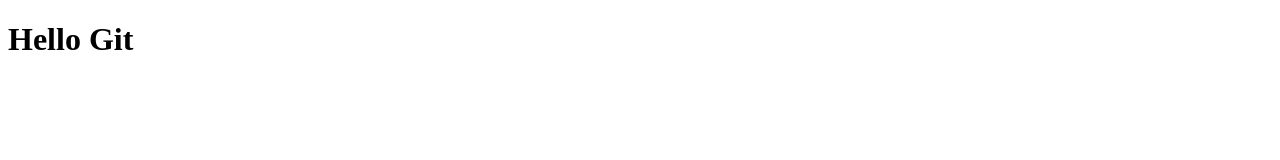
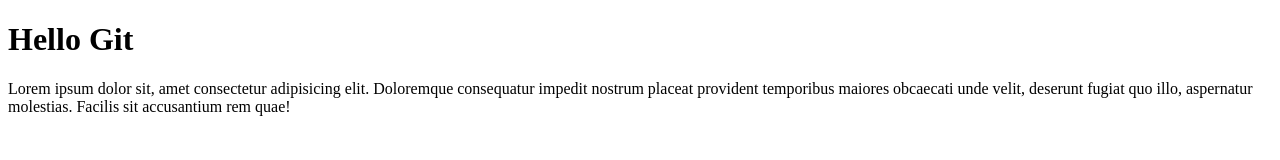
Before and after one commit to karimsak/monRepoGitTest, a plain HTML site: page index.html in a window 1280 px wide. Drawn offline with Linux system fonts and the light colour scheme.

Commit message:
Ajout d'un paragraphe

```diff
--- a/index.html
+++ b/index.html
@@ -8,6 +8,7 @@
 </head>
 <body>
 <h1>Hello Git</h1>
+<p> Lorem ipsum dolor sit, amet consectetur adipisicing elit. Doloremque consequatur impedit nostrum placeat provident temporibus maiores obcaecati unde velit, deserunt fugiat quo illo, aspernatur molestias. Facilis sit accusantium rem quae!</p>
 
 
 
```
